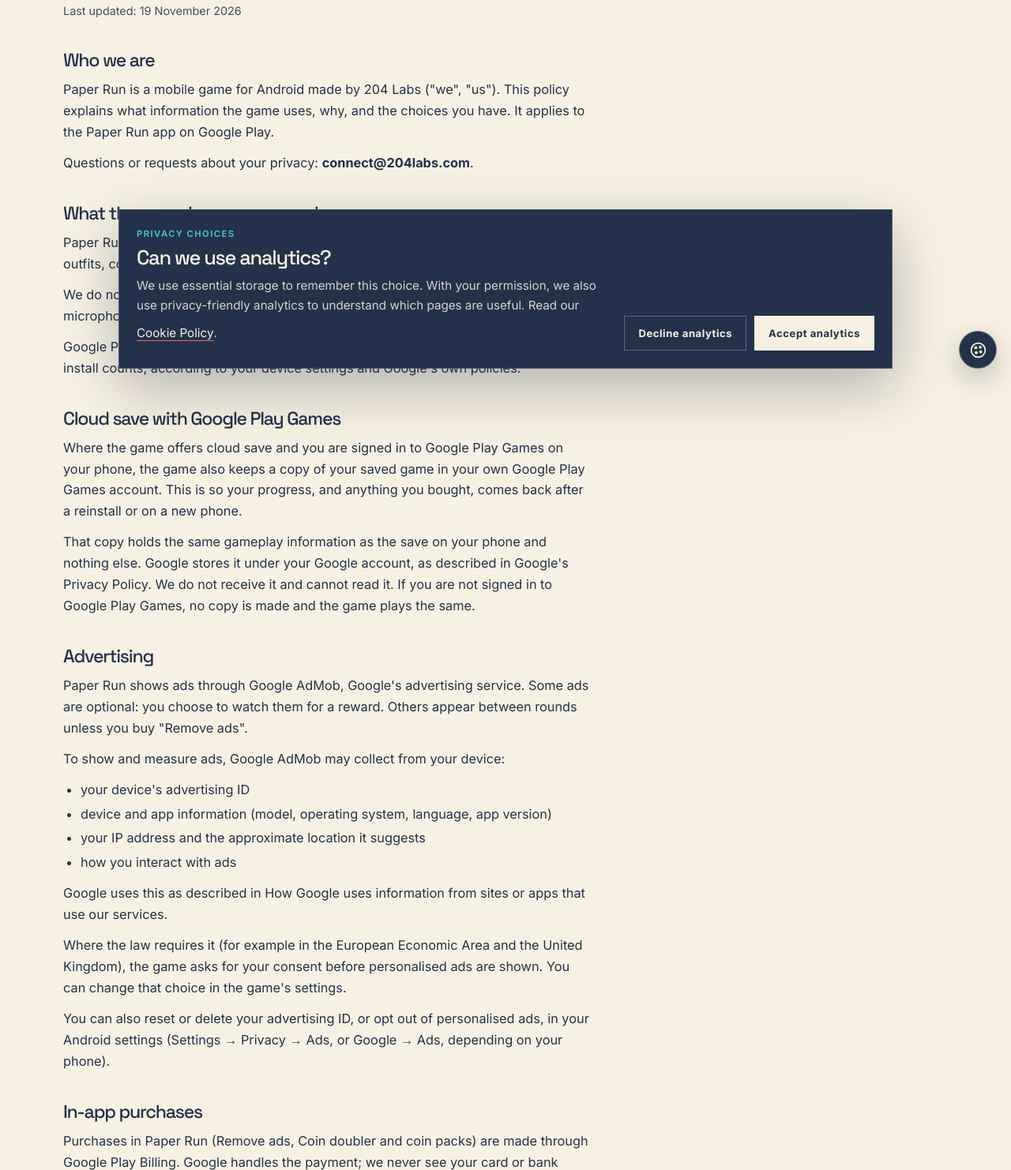
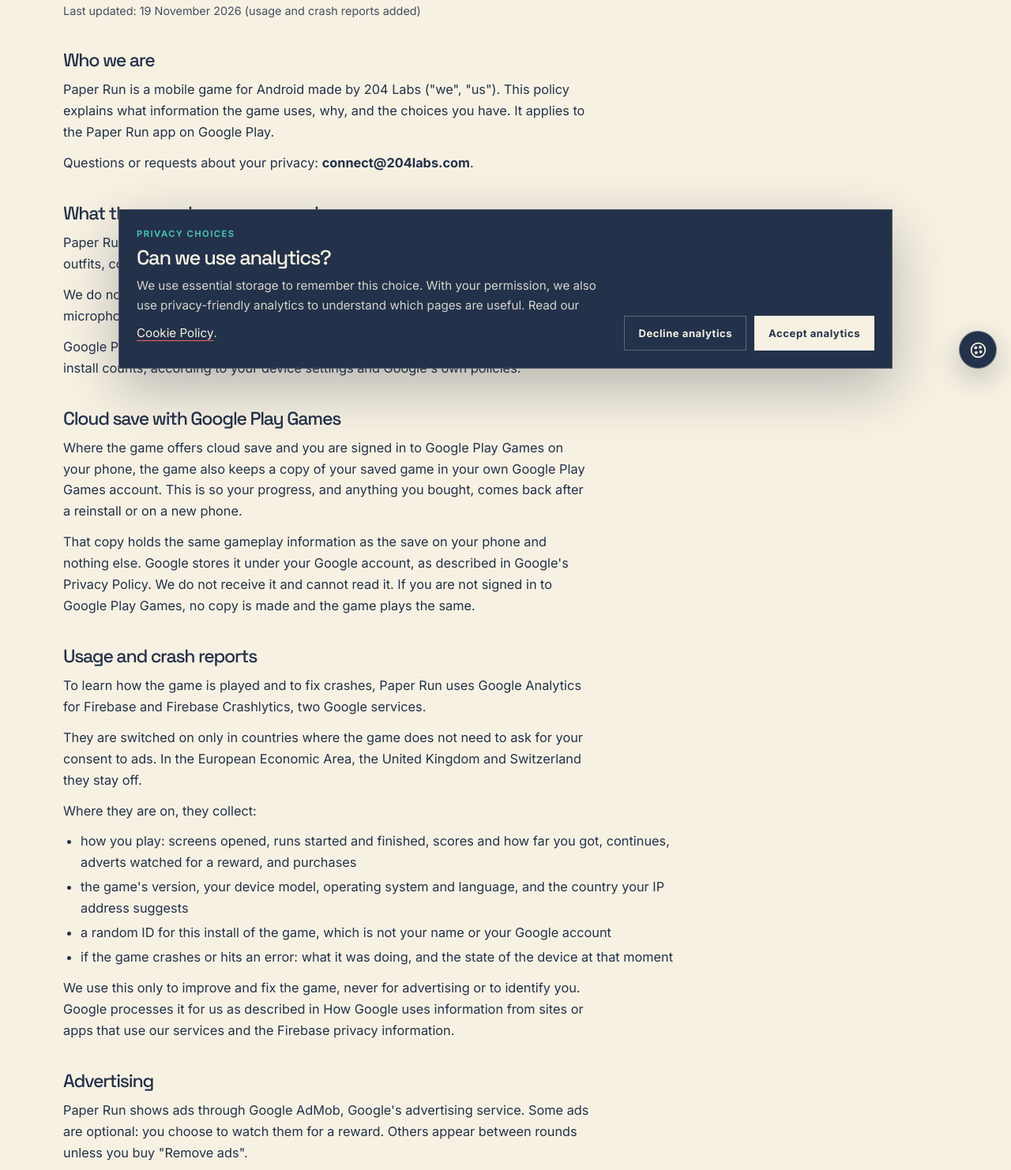
Before and after one commit to 204Labs/204Labs.github.io, a website: page paper-run/privacy/index.html in a window 1280 px wide. Shown: the part 315-1797 px from the top of the page at 79% size. Drawn offline with Linux system fonts and the light colour scheme.

Commit message:
Paper Run privacy policy: usage and crash reports (Firebase), off in the EEA, UK and Switzerland
Co-Authored-By: Claude Opus 5.5 <noreply@anthropic.com>
Claude-Session: https://claude.ai/code/session_01FAeVunBSEbRxzpqKb16rXf

```diff
--- a/paper-run/privacy/index.html
+++ b/paper-run/privacy/index.html
@@ -31,7 +31,7 @@
     <nav class="breadcrumb" aria-label="Breadcrumb"><a href="/products/">Products</a><a href="/paper-run/">Paper Run 3D</a><span>Privacy Policy</span></nav>
     <article class="pr-legal">
       <h1>Paper Run – Privacy Policy</h1>
-      <p class="pr-updated">Last updated: 19 November 2026</p>
+      <p class="pr-updated">Last updated: 19 November 2026 (usage and crash reports added)</p>
 
       <h2>Who we are</h2>
       <p>Paper Run is a mobile game for Android made by 204 Labs ("we", "us"). This policy explains what information the game uses, why, and the choices you have. It applies to the Paper Run app on Google Play.</p>
@@ -39,12 +39,24 @@
 
       <h2>What the game keeps on your phone</h2>
       <p>Paper Run has no account of its own. Your progress (days cleared, scores, unlocked outfits, coins, settings) is saved on your device. We do not receive it.</p>
-      <p>We do not collect your name, email address, contacts, photos, precise location or microphone audio, and the game does not include its own analytics.</p>
+      <p>We do not collect your name, email address, contacts, photos, precise location or microphone audio.</p>
       <p>Google Play may share with us statistics it gathers itself, such as crash reports and install counts, according to your device settings and Google's own policies.</p>
 
       <h2>Cloud save with Google Play Games</h2>
       <p>Where the game offers cloud save and you are signed in to Google Play Games on your phone, the game also keeps a copy of your saved game in your own Google Play Games account. This is so your progress, and anything you bought, comes back after a reinstall or on a new phone.</p>
       <p>That copy holds the same gameplay information as the save on your phone and nothing else. Google stores it under your Google account, as described in <a href="https://policies.google.com/privacy" target="_blank" rel="noopener noreferrer">Google's Privacy Policy</a>. We do not receive it and cannot read it. If you are not signed in to Google Play Games, no copy is made and the game plays the same.</p>
+
+      <h2>Usage and crash reports</h2>
+      <p>To learn how the game is played and to fix crashes, Paper Run uses Google Analytics for Firebase and Firebase Crashlytics, two Google services.</p>
+      <p>They are switched on only in countries where the game does not need to ask for your consent to ads. In the European Economic Area, the United Kingdom and Switzerland they stay off.</p>
+      <p>Where they are on, they collect:</p>
+      <ul>
+        <li>how you play: screens opened, runs started and finished, scores and how far you got, continues, adverts watched for a reward, and purchases</li>
+        <li>the game's version, your device model, operating system and language, and the country your IP address suggests</li>
+        <li>a random ID for this install of the game, which is not your name or your Google account</li>
+        <li>if the game crashes or hits an error: what it was doing, and the state of the device at that moment</li>
+      </ul>
+      <p>We use this only to improve and fix the game, never for advertising or to identify you. Google processes it for us as described in <a href="https://policies.google.com/technologies/partner-sites" target="_blank" rel="noopener noreferrer">How Google uses information from sites or apps that use our services</a> and the <a href="https://firebase.google.com/support/privacy" target="_blank" rel="noopener noreferrer">Firebase privacy information</a>.</p>
 
       <h2>Advertising</h2>
       <p>Paper Run shows ads through Google AdMob, Google's advertising service. Some ads are optional: you choose to watch them for a reward. Others appear between rounds unless you buy "Remove ads".</p>
@@ -73,13 +85,13 @@
       <h2>Keeping and deleting your information</h2>
       <p>Your saved game stays on your phone until you clear the app's data or uninstall it. Uninstalling deletes it.</p>
       <p>A cloud save copy stays in your Google Play Games account until you delete it. To delete it, open the Google Play Games app, go to Settings, tap "Delete Play Games account &amp; data", find Paper Run under "Delete individual game data" and tap Delete.</p>
-      <p>Advertising data is kept by Google under its own policies. To ask about or delete anything we hold, email connect@204labs.com and we will reply within 30 days.</p>
+      <p>Usage and crash reports are kept by Google under the retention settings of our Firebase project. Advertising data is kept by Google under its own policies. To ask about or delete anything we hold, email connect@204labs.com and we will reply within 30 days.</p>
 
       <h2>Your rights</h2>
       <p>Depending on where you live (for example under the GDPR in Europe or the CCPA in California), you may have the right to access, correct or delete your personal information, and to object to or limit its use for advertising. We do not sell your personal information. To use any of these rights, email connect@204labs.com.</p>
 
       <h2>Security</h2>
-      <p>The game sends nothing to our own servers. Purchases, ads and cloud save use Google's services, which encrypt data in transit.</p>
+      <p>The game sends nothing to our own servers. Purchases, ads, cloud save and usage and crash reports use Google's services, which encrypt data in transit.</p>
 
       <h2>Changes to this policy</h2>
       <p>If we change this policy, we will post the new version on this page and update the date at the top. Significant changes will also be noted in the game's update notes.</p>
```
